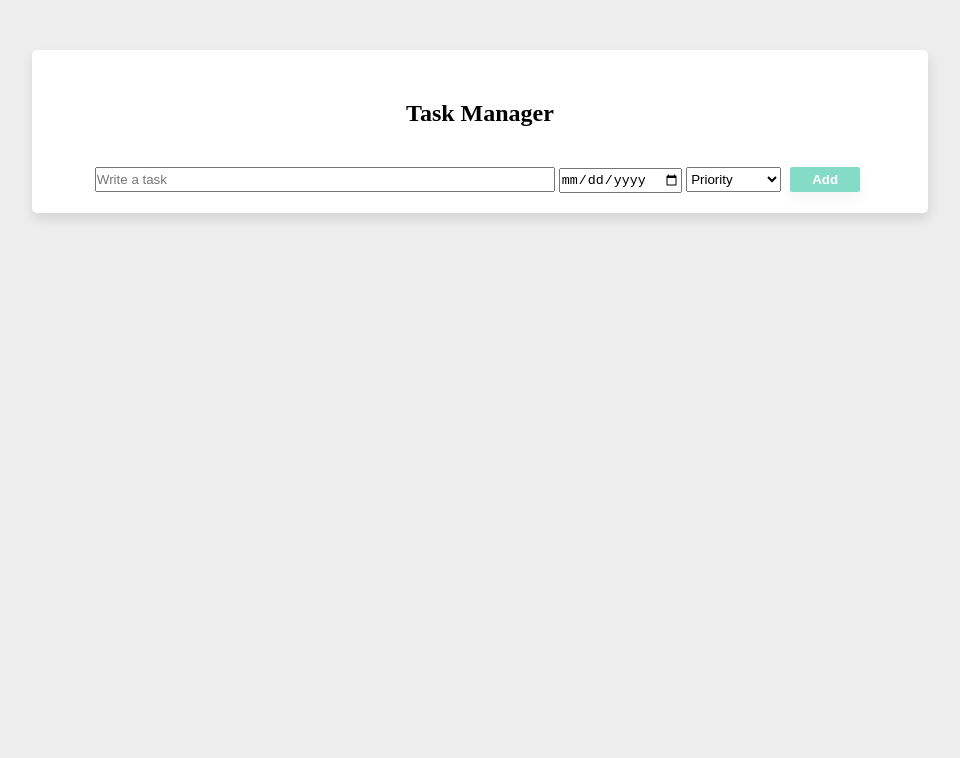
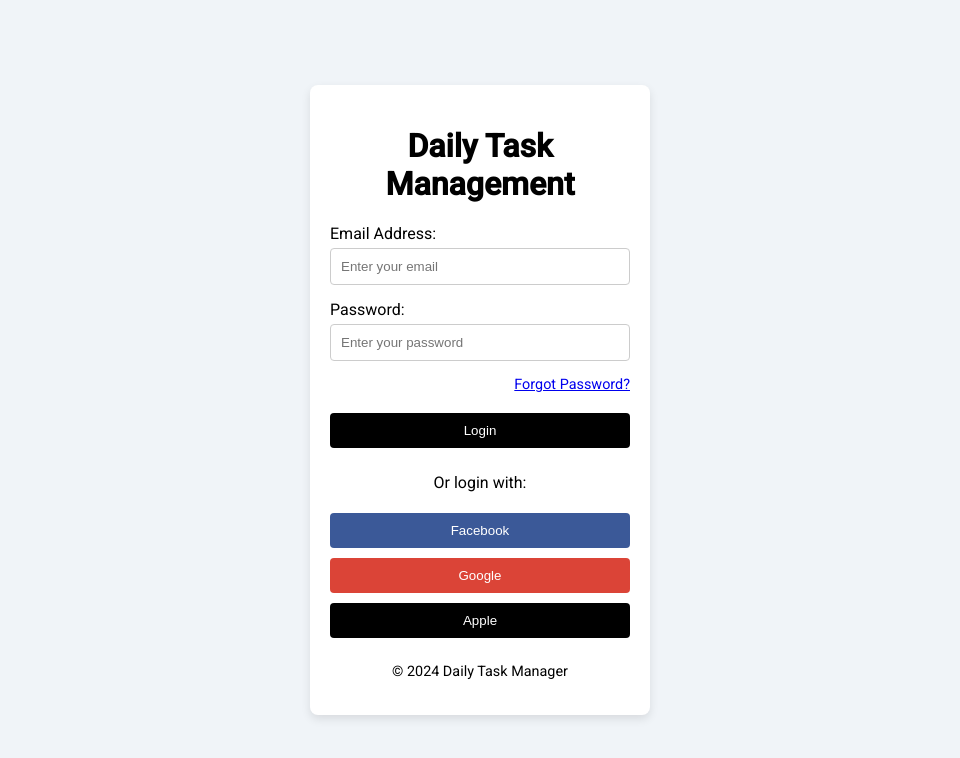
Before and after one commit to Shashank0403/TaskManging, a plain HTML site: page index.html in a window 1280 px wide. Shown: the whole page, without its empty margins (160-1120 px from the left). Drawn offline with Linux system fonts and the light colour scheme.

Commit message:
Update index.html

```diff
--- a/index.html
+++ b/index.html
@@ -3,60 +3,138 @@
 <head>
     <meta charset="UTF-8">
     <meta name="viewport" content="width=device-width, initial-scale=1.0">
-    <title>Task Manager App</title>
-    <link rel="stylesheet" href="css/styles.css">
-    <link rel="stylesheet" href="css/utilities.css">
-    <script src="https://kit.fontawesome.com/749b88acba.js" crossorigin="anonymous"></script>
+    <title>Login - Task Manager</title>
+    <link href="https://fonts.googleapis.com/css2?family=Roboto:wght@400;500&display=swap" rel="stylesheet">
+    <style>
+        body {
+            font-family: 'Roboto', sans-serif;
+            background-color: #f0f4f8;
+            margin: 0;
+            padding: 0;
+            display: flex;
+            justify-content: center;
+            align-items: center;
+            height: 100vh;
+        }
+        .container {
+            background-color: white;
+            padding: 20px;
+            border-radius: 8px;
+            box-shadow: 0 4px 10px rgba(0, 0, 0, 0.1);
+            width: 300px;
+        }
+        header {
+            text-align: center;
+            margin-bottom: 20px;
+        }
+        .login-form {
+            display: flex;
+            flex-direction: column;
+        }
+        label {
+            margin-bottom: 5px;
+        }
+        input {
+            margin-bottom: 15px;
+            padding: 10px;
+            border: 1px solid #ccc;
+            border-radius: 4px;
+        }
+        .forgot-password {
+            margin-bottom: 15px;
+            text-align: right;
+            font-size: 0.9em;
+        }
+        .login-button {
+            width: 100%; /* Make the button full width */
+            padding: 10px;
+            background-color: black;
+            color: white;
+            border: none;
+            border-radius: 4px;
+            cursor: pointer;
+            text-align: center;
+            display: inline-block;
+            transition: background-color 0.3s;
+        }
+        .login-button:hover {
+            background-color: #333; /* Darker shade on hover */
+        }
+        .social-login {
+            text-align: center;
+            margin: 20px 0;
+        }
+        button {
+            width: 100%;
+            padding: 10px;
+            margin: 5px 0;
+            border: none;
+            border-radius: 4px;
+            cursor: pointer;
+            color: white;
+            transition: background-color 0.3s;
+        }
+        .facebook-button { background-color: #3b5998; }
+        .google-button { background-color: #db4437; }
+        .apple-button { background-color: #000; }
+        footer {
+            text-align: center;
+            font-size: 0.9em;
+            margin-top: 20px;
+        }
+    </style>
 </head>
 <body>
-    <div class="container">
+    <div class="container" id="mainContainer">
+        <header>
+            <h1>Daily Task Management</h1>
+        </header>
 
-        <div class="title">
-            <h2>Task Manager</h2>
+        <!-- Login Form -->
+        <form class="login-form" id="loginForm" onsubmit="return false;">
+            <label for="email">Email Address:</label>
+            <input type="email" id="email" placeholder="Enter your email" required>
+            <label for="password">Password:</label>
+            <input type="password" id="password" placeholder="Enter your password" required>
+            <a href="#" class="forgot-password" onclick="forgotPassword()">Forgot Password?</a>
+            <button type="button" class="login-button" onclick="handleLogin()">Login</button>
+        </form>
+
+        <!-- Social Login Options -->
+        <div class="social-login" id="socialLogin">
+            <p>Or login with:</p>
+            <button class="facebook-button" onclick="socialSignIn('facebook')">Facebook</button>
+            <button class="google-button" onclick="socialSignIn('google')">Google</button>
+            <button class="apple-button" onclick="socialSignIn('apple')">Apple</button>
         </div>
 
-        <p class="alert d-none">All inputs must be filled</p>
-
-        <div class="inputs">
-            <input type="text" id="taskName" class="task-name-input" placeholder="Write a task">
-            <input type="date" id="taskDueDate" class="task-due-date">
-            <select id="priority" class="priority-input">
-                <option value="" disabled selected>Priority</option>
-                <option value="High Priority">High Priority</option>
-                <option value="Low Priority">Low Priority</option>
-            </select>
-            <button class="btn add-tasks-btn" id="addTask">Add</button>
-        </div>
-
-        <div class="none-inputs d-none">
-            <div class="filter">
-                <div class="status-filter">
-                    <button class="btn" id="allTasks">All Tasks</button>
-                    <button class="btn" id="activeTasks">Active Tasks</button>
-                    <button class="btn" id="completedTasks">Completed Tasks</button>
-                </div>
-                <div class="sorting-filter">
-                    <button class="btn sort-btn" id="sortTasks">Sort by Priority</button>
-                    <button class="btn sort-btn" id="sortTasksByDate">Sort by Due Date</button>
-                </div>
-            </div>
-            <div class="tasks-list">
-                <table class="tasks" id="tasksListing" >
-                    <tr>
-                        <th class="column">Status</th>
-                        <th class="column">Tasks</th>
-                        <th class="column">Priority</th>
-                        <th class="column">Due Date</th>
-                        <th class="column">Actions</th>
-                    </tr>
-                </table>
-            </div>
-        </div>
-
-        <button class="btn clear-btn d-none">Clear All</button>
-
+        <footer>
+            <p>&copy; 2024 Daily Task Manager</p>
+        </footer>
     </div>
 
-    <script src="js/script.js"></script>
+    <script>
+        function forgotPassword() {
+            alert('Password recovery options would be available here.');
+        }
+
+        function socialSignIn(platform) {
+            alert('Logged in with ' + platform);
+        }
+
+        function handleLogin() {
+            const email = document.getElementById('email').value;
+            const password = document.getElementById('password').value;
+
+            if (email && password) {
+                // Here, you can redirect or handle the login
+                alert('Logging in...');
+                // Example redirect (uncomment below line)
+                window.location.href = "index.html";
+            } else {
+                alert('Please fill in both email and password fields.');
+            }
+        }
+    </script>
 </body>
 </html>
```
